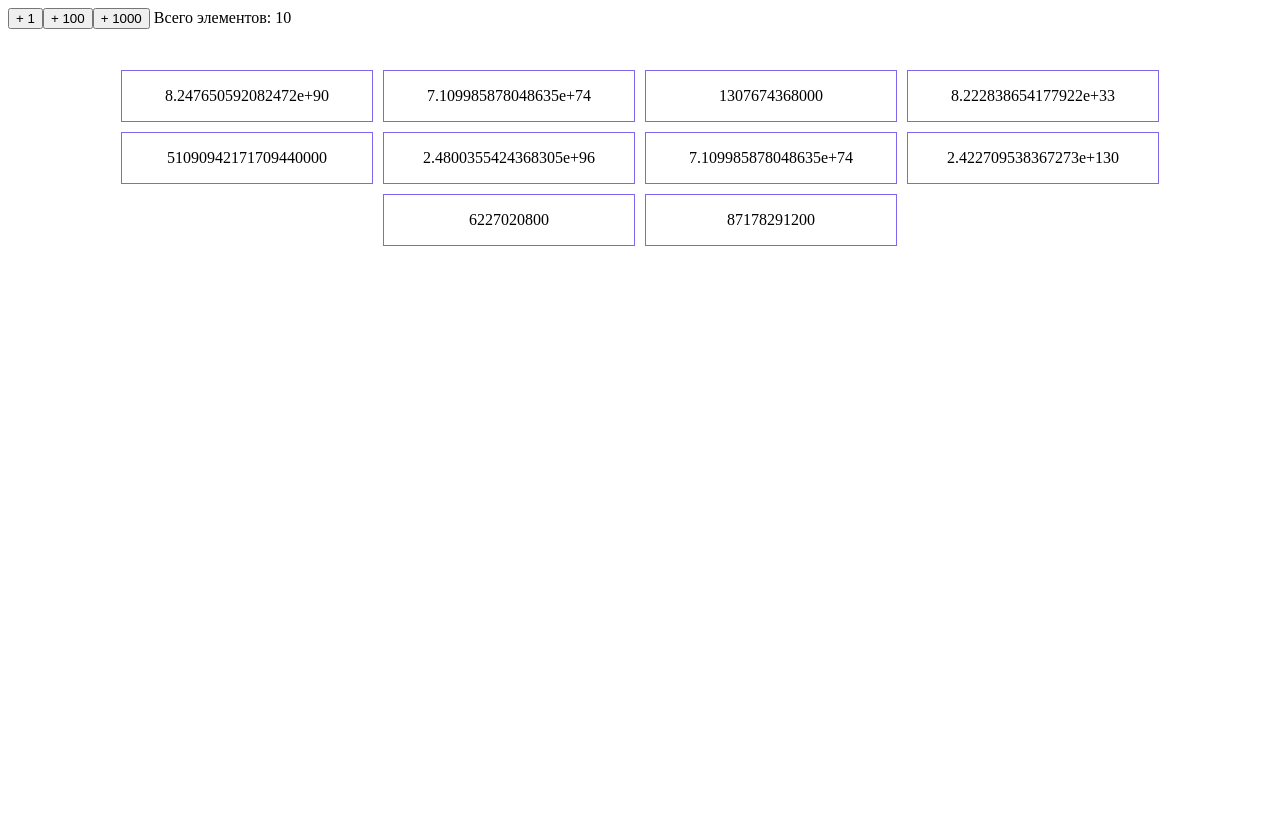
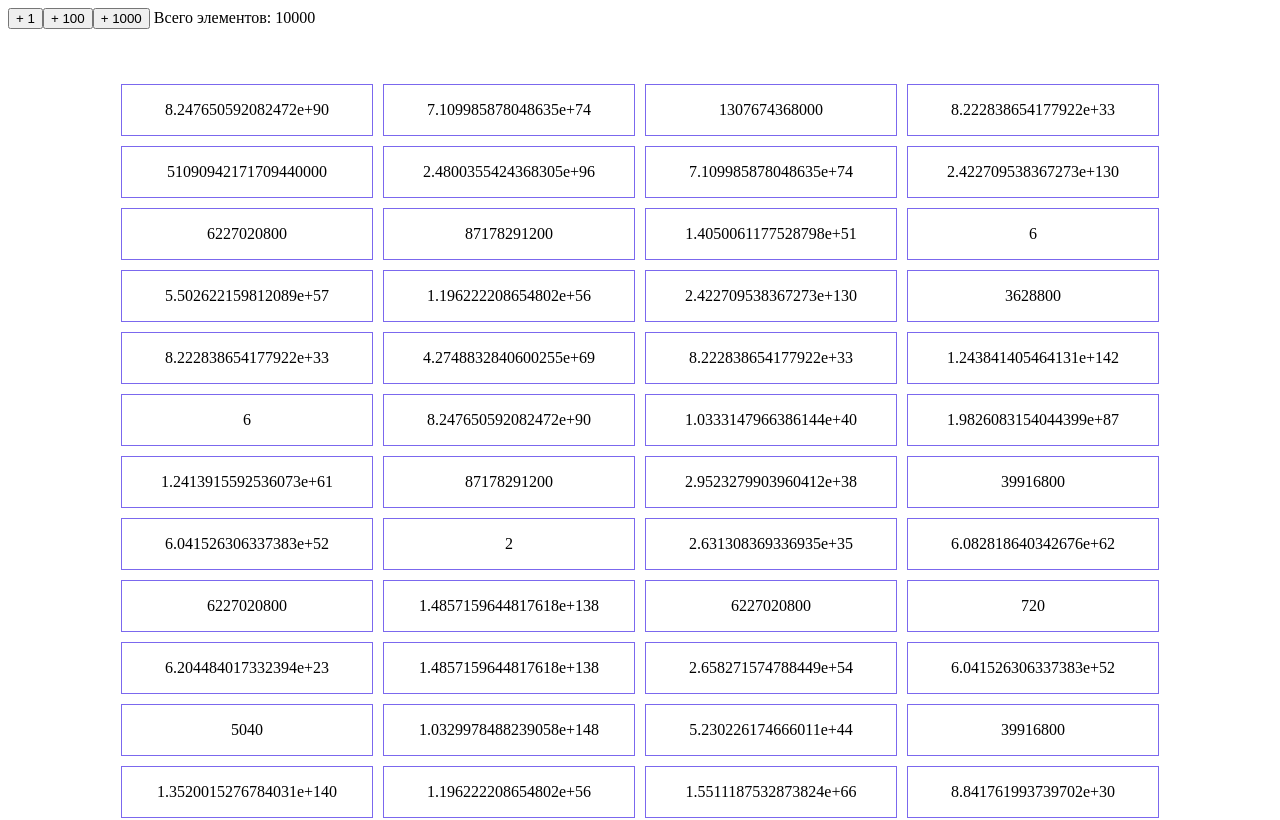
Before and after one commit to AlekseyPriz/changeDetection, an Angular app: page / in a window 1280 px wide. Shown: the top 820 px of the page. Built offline with nearby package versions, Linux system fonts and the light colour scheme.

Commit message:
[stage_2] br tag removed.

```diff
--- a/src/app/app.component.css
+++ b/src/app/app.component.css
@@ -1,6 +1,7 @@
 .container {
   width: 100%;
   height: 100%;
+  margin-top: 50px;
   display: flex;
   flex-wrap: wrap;
   justify-content: center;
--- a/src/app/app.component.html
+++ b/src/app/app.component.html
@@ -2,10 +2,6 @@
 <button (click)="addNumber(100)">+ 100</button>
 <button (click)="addNumber(1000)">+ 1000</button>
 Всего элементов: {{arr.length}}
-<br>
-<br>
-<br>
-
 <div class="container">
   <div class="item"
        (click)="refresh(i)"
--- a/src/app/app.component.ts
+++ b/src/app/app.component.ts
@@ -9,7 +9,7 @@ import * as math from 'mathjs';
 export class AppComponent {
 
   constructor() {
-    this.addNumber(10);
+    this.addNumber(10_000);
   }
 
   private renderCounter: number = 0;
@@ -20,7 +20,7 @@ export class AppComponent {
     this.arr[i] = this.getRandomFactorial();
   }
 
-  public action() {
+  public action(): void {
     this.renderCounter += 1;
     let random = Math.floor(Math.random() * 100);
     console.log(`${this.renderCounter}) factorial(${random}) => ${this.factorial(random)}`);
```
